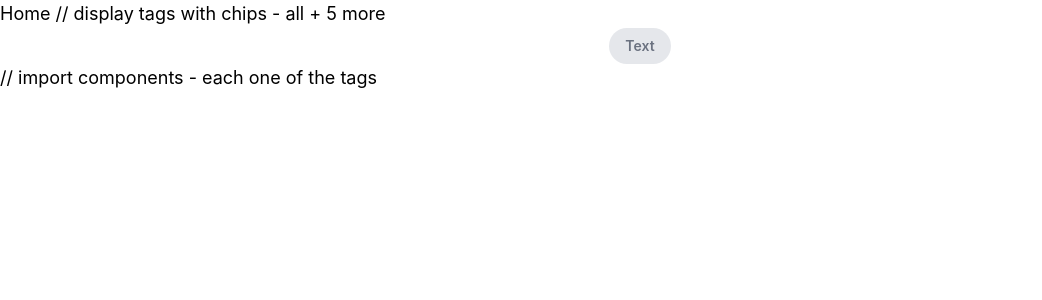
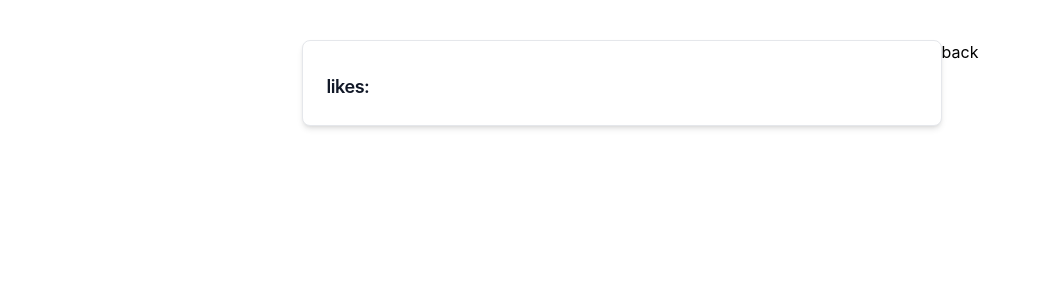
Before and after one commit to aguaholic/tiny-blog, a React (Create React App) app: page /posts/1 in a window 1280 px wide. Shown: the top 300 px of the page, without its empty margins (0-1042 px from the left). Built offline with nearby package versions, Linux system fonts and the light colour scheme.

Commit message:
implement click on tag and show posts

```diff
--- a/package.json
+++ b/package.json
@@ -14,6 +14,7 @@
     "react": "^18.2.0",
     "react-dom": "^18.2.0",
     "react-redux": "^8.0.5",
+    "react-router-dom": "^6.6.2",
     "react-scripts": "5.0.1",
     "typescript": "^4.9.4",
     "web-vitals": "^2.1.4"
--- a/src/App.tsx
+++ b/src/App.tsx
@@ -1,13 +1,19 @@
 // import { Counter } from './features/counter/Counter';
+import { BrowserRouter as Router, Route, Routes } from 'react-router-dom';
+import Article from './components/Article';
 import Home from './components/Home';
+import Post from './components/Post';
 
 function App() {
   return (
     <div className='App'>
-      <header className=''>
-        {/* <Counter /> */}
-        <Home />
-      </header>
+      <Router>
+        <Routes>
+          <Route path='/' element={<Home />} />
+          {/* <Route path='/counter' element={<Counter />} /> */}
+          <Route path='/posts/:id' element={<Article />} />
+        </Routes>
+      </Router>
     </div>
   );
 }
--- /dev/null
+++ b/src/app/postsSlice.ts
@@ -0,0 +1,70 @@
+import { createAsyncThunk, createSlice } from '@reduxjs/toolkit';
+
+export interface Post {
+  body: string,
+  id: number,
+  reactions: number,
+  tags: string[],
+  title: string,
+  userId: number,
+}
+
+export interface PostsResponse {
+  posts: Post[],
+  limit: number,
+  skip: number,
+  total: number,
+}
+
+export interface PostsState {
+  posts: PostsResponse | null,
+  isLoading: boolean,
+  hasError: boolean,
+}
+
+const initialState: PostsState = {
+  posts: null,
+  isLoading: true,
+  hasError: false,
+}
+
+export const postsSlice = createSlice({
+  name: 'posts',
+  initialState,
+  reducers: {},
+  extraReducers: (builder) => {
+    builder.addCase(getPosts.pending, (state) => {
+      return {
+        ...state,
+        isLoading: true,
+      };
+    });
+    builder.addCase(getPosts.fulfilled, (state, action) => {
+      return {
+        ...state,
+        posts: action.payload,
+        isLoading: false,
+        hasError: false,
+      };
+    });
+    builder.addCase(getPosts.rejected, (state) => {
+      return {
+        ...state,
+        isLoading: false,
+        hasError: true,
+      }
+    });
+  },
+})
+
+export const getPosts = createAsyncThunk(
+  'getPosts',
+  async () => {
+    const response = await fetch('https://dummyjson.com/posts');
+    return response.json();
+  }
+);
+
+// export const postsActions = postsSlice.actions;
+
+export default postsSlice.reducer;
--- a/src/app/store.ts
+++ b/src/app/store.ts
@@ -1,9 +1,11 @@
 import { configureStore, ThunkAction, Action } from '@reduxjs/toolkit';
 import counterReducer from '../features/counter/counterSlice';
+import { postsSlice } from './postsSlice';
 
 export const store = configureStore({
   reducer: {
     counter: counterReducer,
+    posts: postsSlice.reducer,
   },
 });
 
--- /dev/null
+++ b/src/components/Article.tsx
@@ -0,0 +1,28 @@
+import { Link, useParams } from 'react-router-dom';
+import { useAppSelector } from '../app/hooks';
+
+const Article = () => {
+  const { posts } = useAppSelector(state => state.posts);
+  const { id } = useParams();
+
+  const postInfoToShow = posts?.posts.map(post => post);
+  const filtered = postInfoToShow?.find(item => item.id === Number(id))
+
+  return (
+    <div className='block'>
+      <div className='flex justify-center mt-10'>
+        <div className='block w-1/2 p-6 bg-white border border-gray-200 rounded-lg shadow-md'>
+          <h5 className='mb-2 text-2xl font-bold tracking-tight text-gray-900 dark:text-white'>{filtered?.title}</h5>
+          <p className='font-normal text-gray-700 dark:text-gray-400'>
+            <span className='mb-1 text-lg font-semibold tracking-tight text-gray-900'>likes: </span>
+            {filtered?.reactions}
+          </p>
+          <p className='font-normal text-gray-700 dark:text-gray-400'>{filtered?.body}</p>
+        </div>
+        <Link to='/'>back</Link>
+      </div>
+    </div>
+  )
+}
+
+export default Article;
--- a/src/components/Chips.tsx
+++ b/src/components/Chip.tsx
@@ -1,14 +1,18 @@
-import React from 'react';
+interface ChipProps {
+  text: string,
+}
 
-const Chips = () => {
+const Chip = ({ text }: ChipProps) => {
   return (
-    <div className='flex flex-wrap justify-center space-x-2'>
+    <div
+      className='flex flex-wrap justify-center space-x-2'
+    >
       <span
         className='px-4 py-2 rounded-full text-gray-500 bg-gray-200 font-semibold text-sm flex align-center w-max cursor-pointer active:bg-gray-300 transition duration-300 ease'>
-        Text
+        {text}
       </span>
     </div>
   )
-}
+};
 
-export default Chips;
+export default Chip;
--- a/src/components/Home.tsx
+++ b/src/components/Home.tsx
@@ -1,14 +1,69 @@
-import React from 'react';
-import Chips from './Chips';
+import { useEffect, useState } from 'react';
+import { useAppDispatch, useAppSelector } from '../app/hooks';
+import { getPosts } from '../app/postsSlice';
+import Chip from './Chip';
+import Posts from './Posts';
+
+interface Post {
+  body: string,
+  id: number,
+  reactions: number,
+  tags: string[],
+  title: string,
+  userId: number,
+}
 
 const Home = () => {
+  const dispatch = useAppDispatch();
+  const { posts, isLoading, hasError } = useAppSelector(state => state.posts);
+  const [itext, setInnerText] = useState<string>('');
+  const [matched, setMatched] = useState<Post | null>(null);
+
+  useEffect(() => {
+    dispatch(getPosts());
+  }, []);
+
+  const postInfoToShow = posts?.posts.map(post => post);
+  const singlePost = postInfoToShow?.map(item => item);
+
+  const tags = [
+    // 'all',
+    'history', 'french', 'magical', 'mystery', 'classic',
+  ];
+
+  const handleMatch = (e: any) => {
+    const innerText = e.target.innerText;
+    setInnerText(innerText)
+    const match = singlePost?.filter(post => post.tags.includes(innerText));
+
+    // @ts-ignore
+    setMatched(match)
+  }
+  // @ts-ignore
+  const matchedPosts = matched?.map(item => item);
+
+  const title = <div className='flex justify-center m-5'><h5 className='mb-2 text-2xl font-bold tracking-tight capitalize'>{itext}</h5></div>
+  if (isLoading) {
+    return <p>Loading...</p>
+  }
+
+  if (hasError) {
+    return <p>Error</p>
+  }
+
   return (
-    <div className='text-lg'>
-      Home
-      // display tags with chips - all + 5 more
-      <Chips />
-    // import components - each one of the tags
-    </div>
+    <>
+      <div className='flex flex-wrap gap-3 justify-center mt-8 mb-8'>
+        {tags.map(tag => <button key={tag} onClick={e => handleMatch(e)}>{<Chip text={tag} />}</button>)}
+      </div>
+      {title}
+      {matchedPosts && <Posts posts={matchedPosts} />}
+      {/* {(matchedPosts < 1) ?
+        <Posts posts={posts} />
+        :
+        <Posts posts={matchedPosts} />
+      } */}
+    </>
   )
 }
 
--- /dev/null
+++ b/src/components/Post.tsx
@@ -0,0 +1,31 @@
+import { Link } from 'react-router-dom';
+import Chip from './Chip';
+
+interface Post {
+  title: string,
+  id: number,
+  reactions: number,
+  body: string,
+  tags: string[],
+}
+
+interface PostProps {
+  post: Post | undefined,
+}
+
+const Post = ({ post }: PostProps) => {
+  const chips = post?.tags.map((item: any) => <Chip key={item} text={item} />)
+
+  return (
+    <Link
+      to={`/posts/${post?.id}`}
+      className='block max-w-sm p-6 bg-white border border-gray-200 rounded-lg shadow-md hover:bg-gray-100 dark:bg-gray-800 dark:border-gray-700 dark:hover:bg-gray-700'
+    >
+      <h5 className='mb-2 text-2xl font-bold tracking-tight text-gray-900 dark:text-white'>{post?.title}</h5>
+      <p className='font-normal text-gray-700 dark:text-gray-400'>{post?.body}</p>
+      <div className='flex flex-row gap-3 justify-center mt-2'>{chips}</div>
+    </Link>
+  )
+};
+
+export default Post;
--- /dev/null
+++ b/src/components/Posts.tsx
@@ -0,0 +1,16 @@
+import Post from './Post';
+
+const Posts = (posts: any) => {
+  const postInfoToShow = posts?.posts.map((post: any) => post);
+  const singlePost = postInfoToShow?.map((item: any) => (
+    <Post key={item.id} post={item} />
+  ));
+
+  return (
+    <div className='flex flex-wrap gap-4 justify-center'>
+      {singlePost}
+    </div>
+  )
+};
+
+export default Posts;
```
Also changed, not shown: 1 other file (tests, documents, lock files or other folders).
